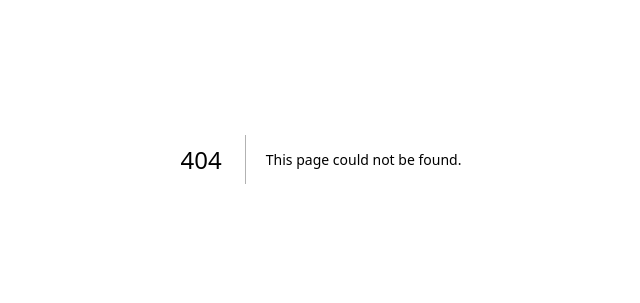
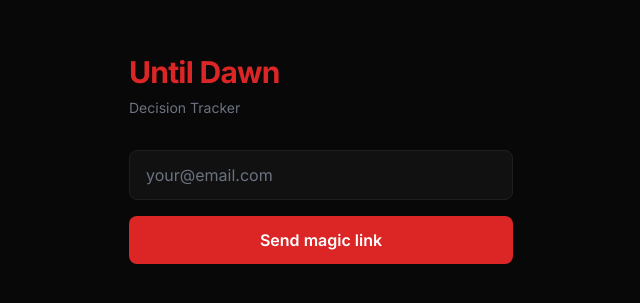
Before and after one commit to BastiiSP/until-dawn-tracker, a Next.js app: page /auth/login in a window 1280 px wide. Before the commit this address had no page. Shown: the part 241-544 px from the top of the page, without its empty margins (319-959 px from the left). Built offline with nearby package versions, Linux system fonts and the light colour scheme; no server answers.

Commit message:
feat: magic link login page, auth callback, root redirect

```diff
--- /dev/null
+++ b/src/app/auth/callback/route.ts
@@ -0,0 +1,29 @@
+import { createServerClient } from '@supabase/ssr'
+import { cookies } from 'next/headers'
+import { NextResponse, type NextRequest } from 'next/server'
+
+export async function GET(request: NextRequest) {
+  const { searchParams, origin } = new URL(request.url)
+  const code = searchParams.get('code')
+
+  if (code) {
+    const cookieStore = await cookies()
+    const supabase = createServerClient(
+      process.env.NEXT_PUBLIC_SUPABASE_URL!,
+      process.env.NEXT_PUBLIC_SUPABASE_ANON_KEY!,
+      {
+        cookies: {
+          getAll() { return cookieStore.getAll() },
+          setAll(cookiesToSet) {
+            cookiesToSet.forEach(({ name, value, options }) =>
+              cookieStore.set(name, value, options)
+            )
+          },
+        },
+      }
+    )
+    await supabase.auth.exchangeCodeForSession(code)
+  }
+
+  return NextResponse.redirect(`${origin}/runs`)
+}
--- /dev/null
+++ b/src/app/auth/login/page.tsx
@@ -0,0 +1,58 @@
+'use client'
+
+import { useState } from 'react'
+import { createClient } from '@/lib/supabase/client'
+
+export default function LoginPage() {
+  const [email, setEmail] = useState('')
+  const [sent, setSent] = useState(false)
+  const [loading, setLoading] = useState(false)
+  const supabase = createClient()
+
+  async function handleSubmit(e: React.FormEvent) {
+    e.preventDefault()
+    setLoading(true)
+    const { error } = await supabase.auth.signInWithOtp({
+      email,
+      options: { emailRedirectTo: `${location.origin}/auth/callback` },
+    })
+    if (!error) setSent(true)
+    setLoading(false)
+  }
+
+  return (
+    <main className="min-h-screen flex items-center justify-center px-4">
+      <div className="w-full max-w-sm">
+        <h1 className="text-3xl font-bold text-horror-accent mb-2 tracking-tight">
+          Until Dawn
+        </h1>
+        <p className="text-horror-muted mb-8 text-sm">Decision Tracker</p>
+
+        {sent ? (
+          <div className="bg-horror-card border border-horror-border rounded-lg p-6 text-center">
+            <p className="text-horror-text">Check your email for the magic link.</p>
+            <p className="text-horror-muted text-sm mt-2">You can close this tab.</p>
+          </div>
+        ) : (
+          <form onSubmit={handleSubmit} className="space-y-4">
+            <input
+              type="email"
+              value={email}
+              onChange={e => setEmail(e.target.value)}
+              placeholder="your@email.com"
+              required
+              className="w-full bg-horror-card border border-horror-border rounded-lg px-4 py-3 text-horror-text placeholder-horror-muted focus:outline-none focus:border-horror-accent transition-colors"
+            />
+            <button
+              type="submit"
+              disabled={loading}
+              className="w-full bg-horror-accent hover:bg-horror-accent-hover disabled:opacity-50 text-white font-semibold rounded-lg px-4 py-3 transition-colors tap-target"
+            >
+              {loading ? 'Sending…' : 'Send magic link'}
+            </button>
+          </form>
+        )}
+      </div>
+    </main>
+  )
+}
--- a/src/app/page.tsx
+++ b/src/app/page.tsx
@@ -1,65 +1,5 @@
-import Image from "next/image";
+import { redirect } from 'next/navigation'
 
 export default function Home() {
-  return (
-    <div className="flex flex-col flex-1 items-center justify-center bg-zinc-50 font-sans dark:bg-black">
-      <main className="flex flex-1 w-full max-w-3xl flex-col items-center justify-between py-32 px-16 bg-white dark:bg-black sm:items-start">
-        <Image
-          className="dark:invert"
-          src="/next.svg"
-          alt="Next.js logo"
-          width={100}
-          height={20}
-          priority
-        />
-        <div className="flex flex-col items-center gap-6 text-center sm:items-start sm:text-left">
-          <h1 className="max-w-xs text-3xl font-semibold leading-10 tracking-tight text-black dark:text-zinc-50">
-            To get started, edit the page.tsx file.
-          </h1>
-          <p className="max-w-md text-lg leading-8 text-zinc-600 dark:text-zinc-400">
-            Looking for a starting point or more instructions? Head over to{" "}
-            <a
-              href="https://vercel.com/templates?framework=next.js&utm_source=create-next-app&utm_medium=appdir-template-tw&utm_campaign=create-next-app"
-              className="font-medium text-zinc-950 dark:text-zinc-50"
-            >
-              Templates
-            </a>{" "}
-            or the{" "}
-            <a
-              href="https://nextjs.org/learn?utm_source=create-next-app&utm_medium=appdir-template-tw&utm_campaign=create-next-app"
-              className="font-medium text-zinc-950 dark:text-zinc-50"
-            >
-              Learning
-            </a>{" "}
-            center.
-          </p>
-        </div>
-        <div className="flex flex-col gap-4 text-base font-medium sm:flex-row">
-          <a
-            className="flex h-12 w-full items-center justify-center gap-2 rounded-full bg-foreground px-5 text-background transition-colors hover:bg-[#383838] dark:hover:bg-[#ccc] md:w-[158px]"
-            href="https://vercel.com/new?utm_source=create-next-app&utm_medium=appdir-template-tw&utm_campaign=create-next-app"
-            target="_blank"
-            rel="noopener noreferrer"
-          >
-            <Image
-              className="dark:invert"
-              src="/vercel.svg"
-              alt="Vercel logomark"
-              width={16}
-              height={16}
-            />
-            Deploy Now
-          </a>
-          <a
-            className="flex h-12 w-full items-center justify-center rounded-full border border-solid border-black/[.08] px-5 transition-colors hover:border-transparent hover:bg-black/[.04] dark:border-white/[.145] dark:hover:bg-[#1a1a1a] md:w-[158px]"
-            href="https://nextjs.org/docs?utm_source=create-next-app&utm_medium=appdir-template-tw&utm_campaign=create-next-app"
-            target="_blank"
-            rel="noopener noreferrer"
-          >
-            Documentation
-          </a>
-        </div>
-      </main>
-    </div>
-  );
+  redirect('/runs')
 }
```
